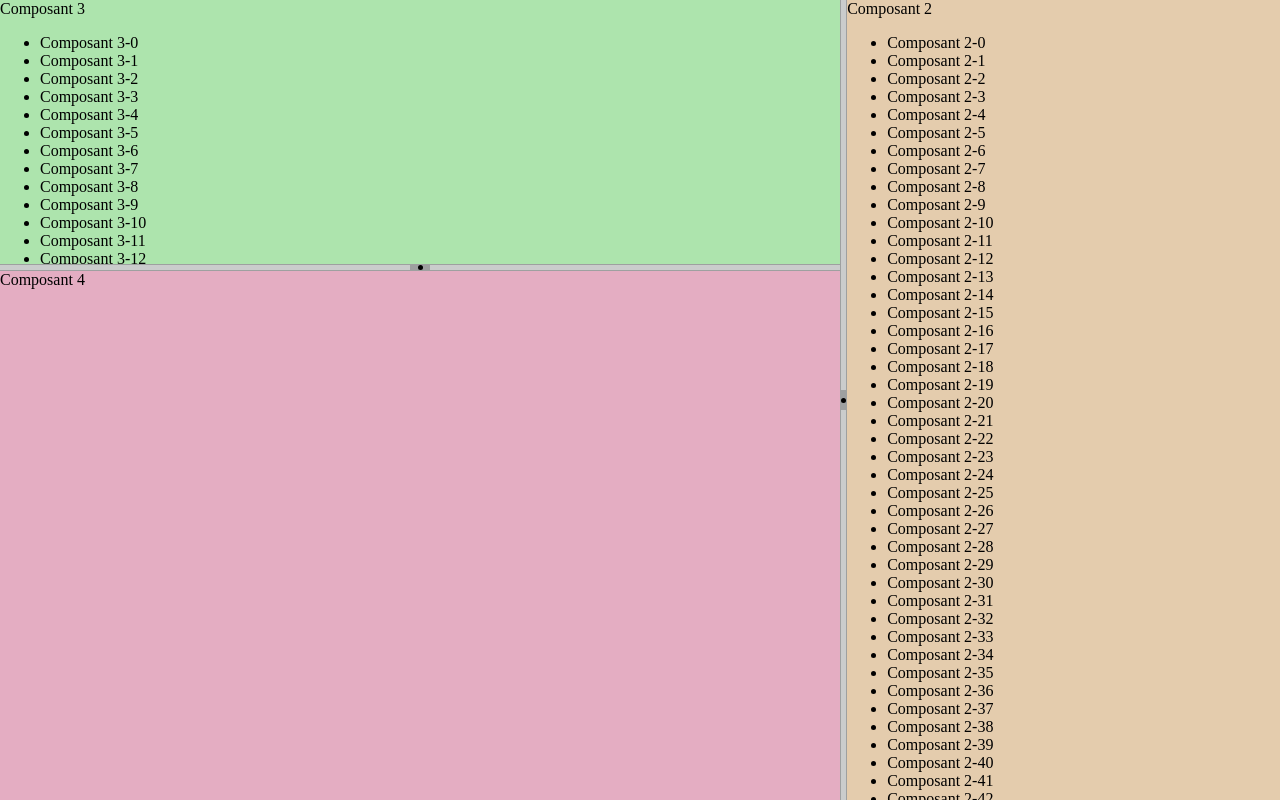
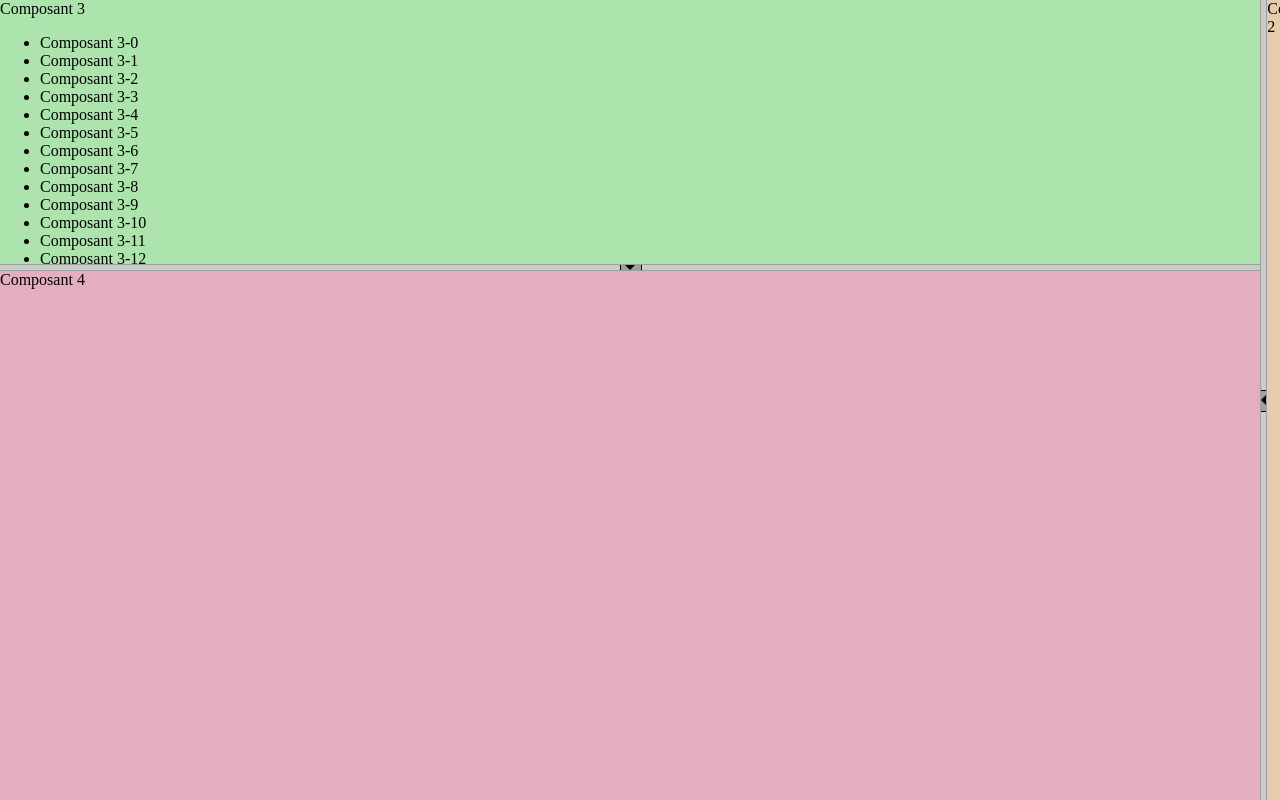
Before and after one commit to Mario-35/vue-splitter, a Vue app: page / in a window 1280 px wide. Built offline with nearby package versions, Linux system fonts and the light colour scheme.

Commit message:
README file update

```diff
--- a/src/App.vue
+++ b/src/App.vue
@@ -1,6 +1,6 @@
 
 <template>
-  <panel-splitter layout="vertical" startValue="66" minValue="25" maxValue="75">
+  <panel-splitter layout="vertical" startValue="66" minValue="25" maxValue="75" mode="minimize">
       <composant1 slot="prev-panel" />
       <composant2 slot="next-panel" />
   </panel-splitter>
--- a/src/components/comp1/comp1.vue
+++ b/src/components/comp1/comp1.vue
@@ -1,5 +1,5 @@
 <template>
-  <panel-splitter layout="horizontal" mode="resize" startValue="33" minValue="15" maxValue="85" hasparent>
+  <panel-splitter layout="horizontal" mode="active" startValue="33" minValue="15" maxValue="85" hasparent>
       <composant3 slot="prev-panel" />
       <composant4 slot="next-panel" />
   </panel-splitter>
--- a/src/components/splitter/panel-splitter.css
+++ b/src/components/splitter/panel-splitter.css
@@ -6,8 +6,6 @@
   --splitter-hover: rgb(9, 189, 189);
   --splitter-limit: rgb(247, 112, 112);
   --splitter-line-hover: black;
-  --minimize-color: red;
-  --active-color: green;
 
   width: 100%;
   height: 100%;
@@ -42,7 +40,7 @@
 
 .panel-resizer-layout-vertical > a:hover,
 .panel-resizer-layout-horizontal > a:hover {
-  transform: scale(3);
+  transform: scale(2.5);
 }
 
 /****************************************************                 layout horizontal               ****************************************************/
@@ -84,6 +82,8 @@
   left: 50%;
   margin-left: calc(var(--splitter-action) * -2);
   background-color: var(--splitter-border);
+  border-left: 1px solid var(--splitter-line-hover);
+  border-right: 1px solid var(--splitter-line-hover);
 }
 
 .panel-resizer-layout-horizontal > a {
@@ -94,14 +94,13 @@
   left: 50%;
 }
 
-
 .panel-resizer-layout-horizontal-resize {
   z-index: 14;
   margin-left: calc(var(--splitter-action) * -0.5);
   height: var(--splitter-action);
   width: var(--splitter-action);
   border-radius: 50%;
-  background-color: black;
+  background: black;
 }
 
 .panel-resizer-layout-horizontal-minimize {
@@ -172,7 +171,10 @@
   height: calc(var(--splitter-action) * 4);
   top: 50%;
   margin-top: calc(var(--splitter-action) * -2);
-  background-color:var(--splitter-border);
+  background-color: var(--splitter-border);
+  background-color: var(--splitter-border);
+  border-top: 1px solid var(--splitter-line-hover);
+  border-bottom: 1px solid var(--splitter-line-hover);
 }
 
 .panel-resizer-layout-vertical > a {
@@ -189,7 +191,7 @@
   height: var(--splitter-action);
   width: var(--splitter-action);
   border-radius: 50%;
-  background-color: black;
+  background: black;
 }
 
 .panel-resizer-layout-vertical-minimize {
--- a/src/components/splitter/panel-splitter.ts
+++ b/src/components/splitter/panel-splitter.ts
@@ -61,26 +61,6 @@ export default Vue.extend({
       }
       return false;
     },
-    onDown(event: MouseEvent) {
-      if (this.hasparent) { this.$emit("mouseleave"); }
-      if (this.isResizing) { this.resizerOnUp(event); }
-      this.resizePosition = this.horizontal ? event.pageY : event.pageX;
-      // tslint:disable-next-line: max-line-length
-      if ((event.target instanceof HTMLElement) && event.target.className && event.target.className.includes("resizer-layout")) {
-        this.isResizing = (event.buttons === 1 && this.myMode !== "minimize");
-      } else {
-        this.isResizing = false;
-      }
-    },
-    resizerOnUp(event: MouseEvent) {
-      if (this.isResizing) {
-        this.isResizing = false;
-        // tslint:disable-next-line: max-line-length
-        if (this.isGoodClass(event, "resizer-layout-horizontal") || this.isGoodClass(event, "resizer-layout-vertical")) {
-          this.ChangeSize(this.actualPercent);
-        }
-      }
-    },
     isGoodSetTarget(element: Element, nameClass: string): boolean {
       if ((element instanceof HTMLElement) && element.className && element.className.includes(nameClass)) {
         return true;
@@ -134,16 +114,37 @@ export default Vue.extend({
         this.actualPercent = percent;
       }
     },
-    rootMouseMove(e: any) {
-      e.preventDefault();
-      if (e.buttons === 1 && this.isResizing ) {
-        if (e.pageY > 0  && e.pageX > 0) {
+    onDown(event: MouseEvent) {
+      if (this.hasparent) { this.$emit("mouseleave"); }
+      if (this.isResizing) { this.resizerOnUp(event); }
+      this.resizePosition = this.horizontal ? event.pageY : event.pageX;
+      // tslint:disable-next-line: max-line-length
+      if ((event.target instanceof HTMLElement) && event.target.className && event.target.className.includes("resizer-layout")) {
+        this.isResizing = (event.buttons === 1 && this.myMode !== "minimize");
+      } else {
+        this.isResizing = false;
+      }
+    },
+    resizerOnUp(event: MouseEvent) {
+      if (this.isResizing) {
+        this.isResizing = false;
+        // tslint:disable-next-line: max-line-length
+        if (this.isGoodClass(event, "resizer-layout-horizontal") || this.isGoodClass(event, "resizer-layout-vertical")) {
+          this.ChangeSize(this.actualPercent);
+        }
+      }
+    },
+    rootMouseMove(event: MouseEvent) {
+      event.preventDefault();
+      const target: HTMLElement = event.currentTarget as HTMLElement;
+      if (event.buttons === 1 && this.isResizing ) {
+        if (event.pageY > 0  && event.pageX > 0) {
           // tslint:disable-next-line: max-line-length
-          this.actualPercent = this.horizontal ? Math.floor((100 * e.pageY) / e.currentTarget.offsetHeight) : Math.floor((100 * e.pageX) / e.currentTarget.offsetWidth);
-          this.resizePosition = this.horizontal ? e.pageY : e.pageX;
+          this.actualPercent = this.horizontal ? Math.floor((100 * event.pageY) / target.offsetHeight) : Math.floor((100 * event.pageX) / target.offsetWidth);
+          this.resizePosition = this.horizontal ? event.pageY : event.pageX;
         }
       } else if (this.isResizing) {
-        this.resizerOnUp(e);
+        this.resizerOnUp(event);
       }
     },
     actionClick(event: any) {
```
Also changed, not shown: 1 other file (tests, documents, lock files or other folders).
